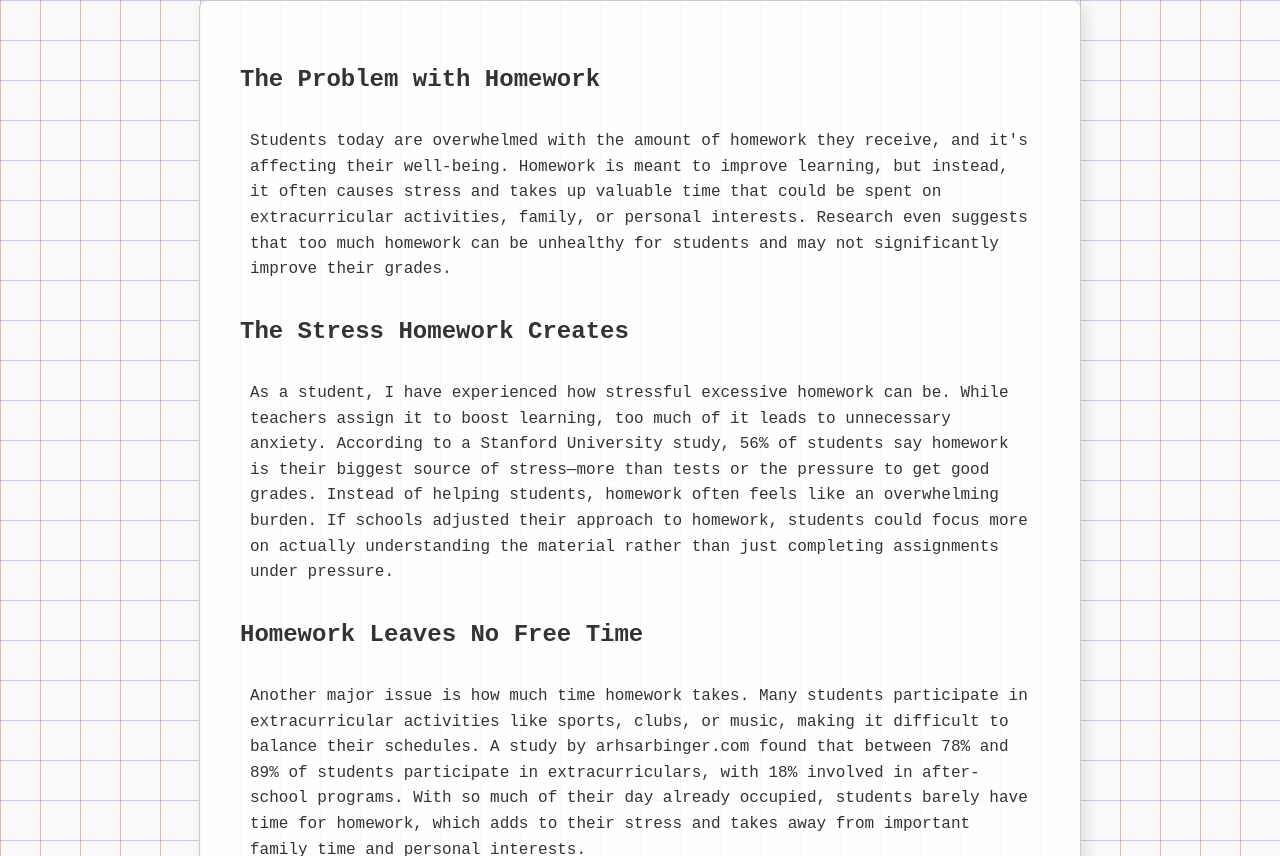
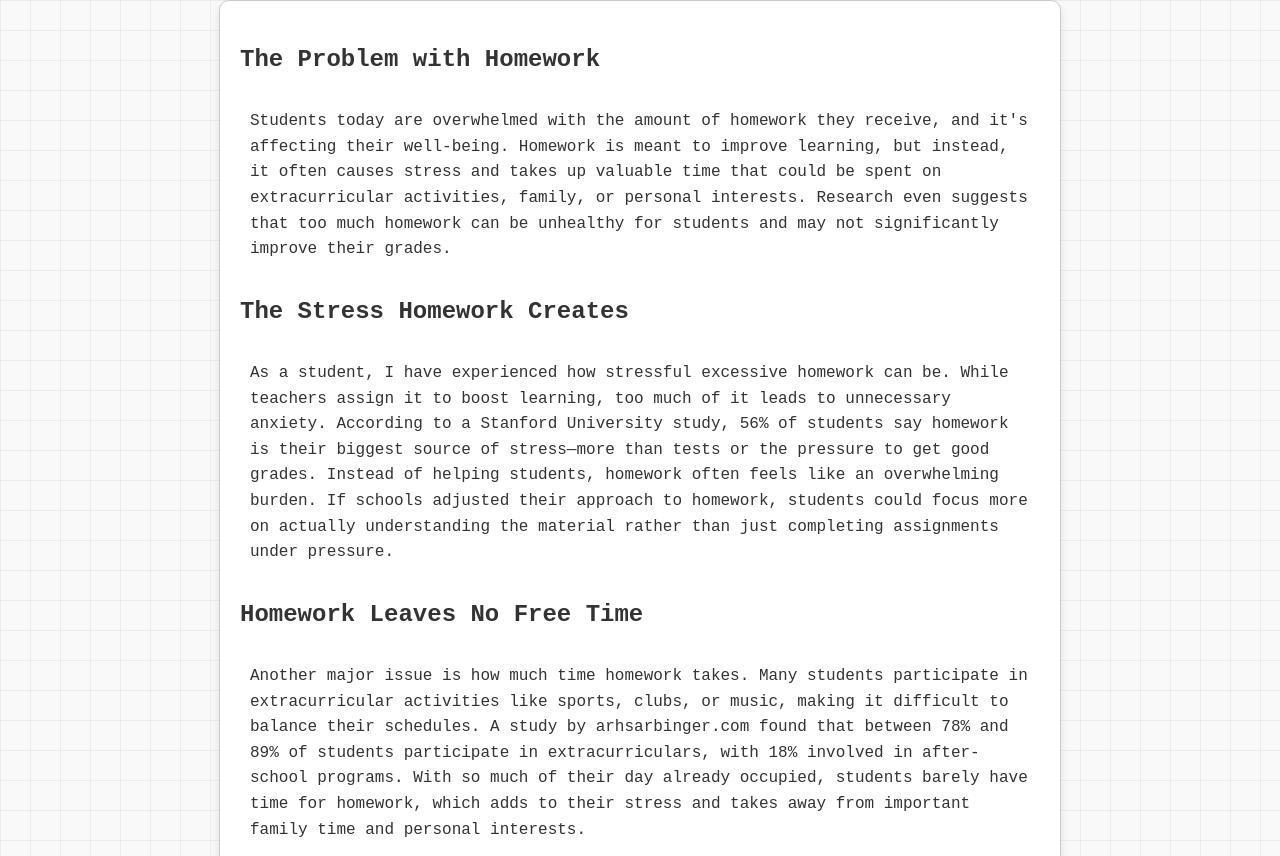
Before and after one commit to isaiah4673/homework, a plain HTML site: page index.html in a window 1280 px wide. Shown: the top 856 px of the page. Drawn offline with Linux system fonts and the light colour scheme.

Commit message:
Update index.html

```diff
--- a/index.html
+++ b/index.html
@@ -6,9 +6,19 @@
     <title> The Effects of Homework</title>
     <link rel="stylesheet" href="styles.css">
     <style>
+        body {
+            background-color: #f9f9f9;
+            background-image: linear-gradient(rgba(0,0,0,0.05) 1px, transparent 1px),
+                              linear-gradient(90deg, rgba(0,0,0,0.05) 1px, transparent 1px);
+            background-size: 30px 30px;
+        }
         .worksheet-container {
             max-width: 800px;
             margin: auto;
+            background: white;
+            padding: 20px;
+            border-radius: 10px;
+            box-shadow: 0 4px 10px rgba(0, 0, 0, 0.1);
         }
         .page {
             margin-bottom: 20px;
```
